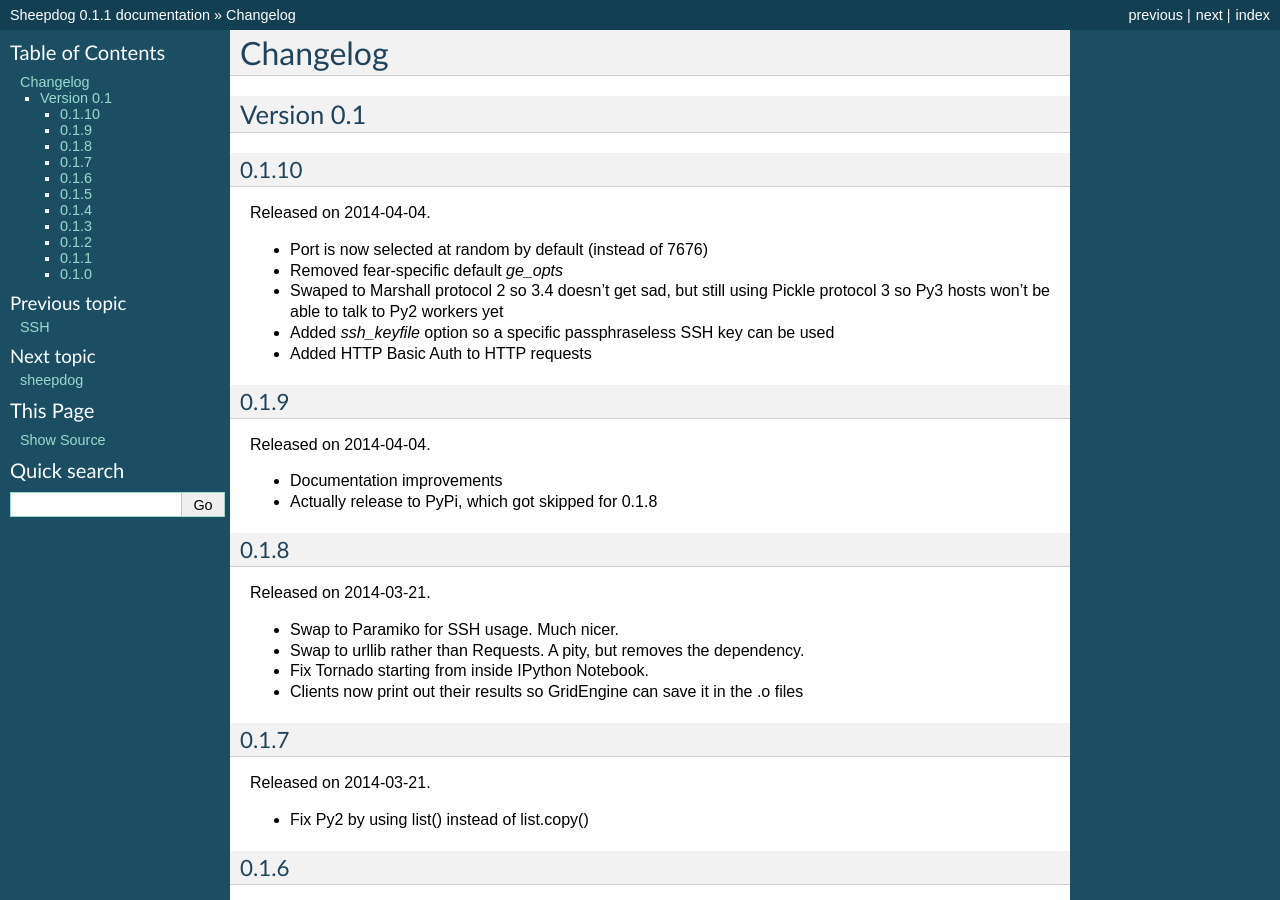
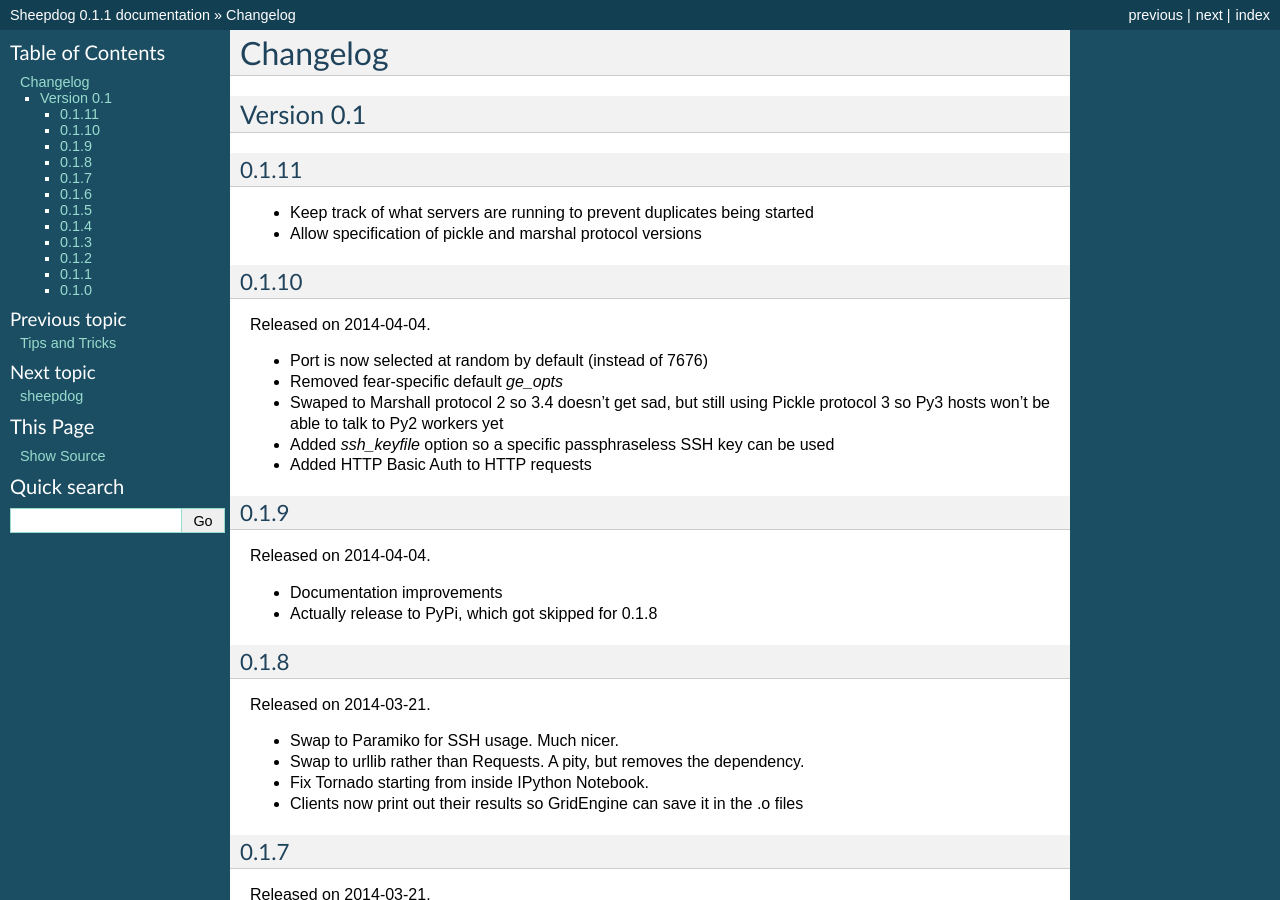
Before and after one commit to adamgreig/sheepdog, a Sphinx documentation site: the page built from docs/changelog.rst, in a window 1280 px wide and 900 px high. Built offline with Sphinx 7.4.7, drawn with Linux system fonts in a browser that asks for light colours.

Commit message:
Allow users to override the pickle and marshal versions. Closes #18

```diff
--- a/docs/changelog.rst
+++ b/docs/changelog.rst
@@ -3,6 +3,12 @@ Changelog
 
 Version 0.1
 -----------
+
+0.1.11
+^^^^^^
+
+* Keep track of what servers are running to prevent duplicates being started
+* Allow specification of pickle and marshal protocol versions
 
 0.1.10
 ^^^^^^
--- a/docs/index.rst
+++ b/docs/index.rst
@@ -16,6 +16,7 @@ Contents:
    quickstart
    configuration
    ssh
+   tips_and_tricks
    changelog
    code/modules
 
```
Also changed, not shown: docs/tips_and_tricks.rst (added, +22 -0 lines), 2 other files.
